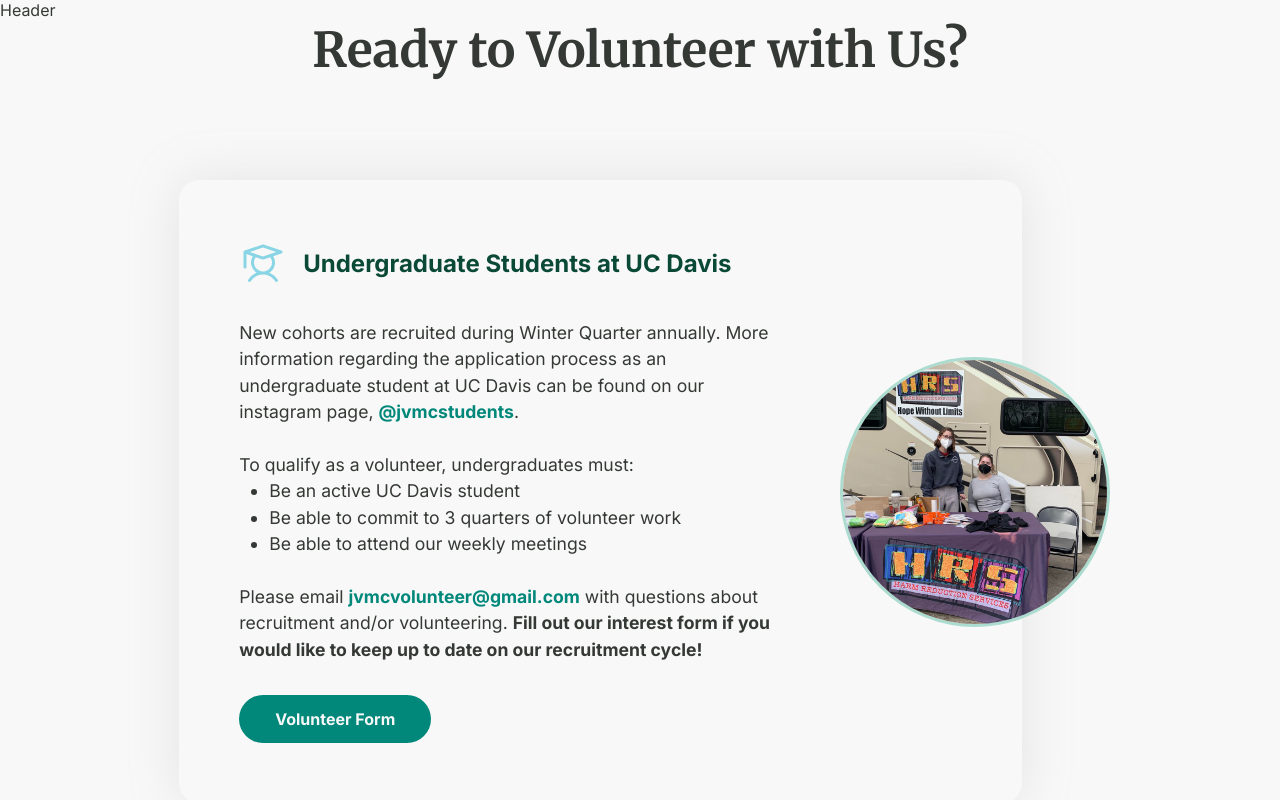
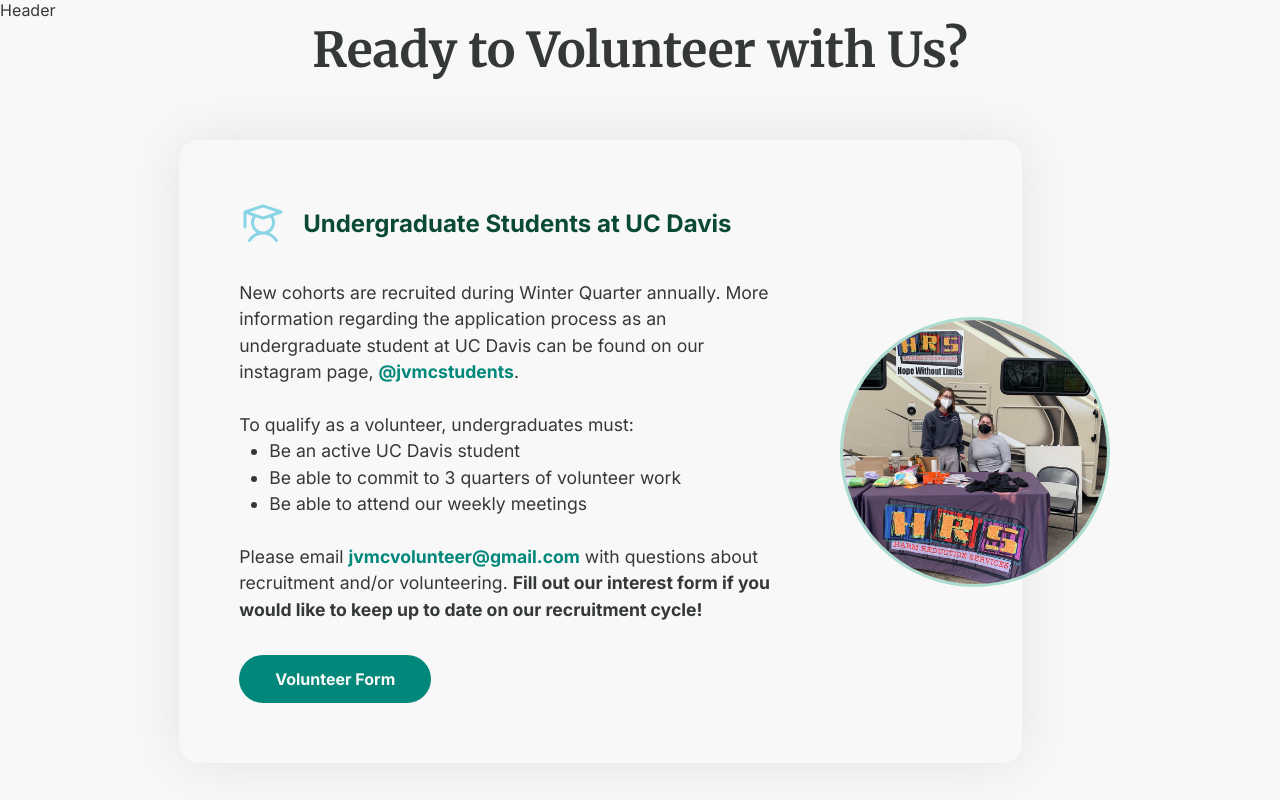
Before and after one commit to include-davis/jvmc, a Next.js app: page /volunteer in a window 1280 px wide. Shown: the top 800 px of the page. Built offline with nearby package versions, Linux system fonts and the light colour scheme.

Commit message:
fix gap between title and first card

```diff
--- a/app/(pages)/volunteer/page.jsx
+++ b/app/(pages)/volunteer/page.jsx
@@ -68,10 +68,10 @@ const cards = [
 
 export default function Volunteer() {
     return (
-      <main>
+      <main className={styles.middle}>
         {/* VolunteerCard components */}
+        <h2 className={styles.header}>Ready to Volunteer with Us?</h2>
         <div className={styles.volunteerCards}>
-          <h2 className={styles.header}>Ready to Volunteer with Us?</h2>
           {
             cards.map((cards, idx) => {
               return (
--- a/app/(pages)/volunteer/page.module.scss
+++ b/app/(pages)/volunteer/page.module.scss
@@ -3,10 +3,17 @@
 .volunteerCards {
     display: flex;
     flex-direction: column;
-    row-gap: var(--vertical-card-gap);
+    gap: var(--vertical-card-gap);
     align-items: center;
 }
 
 .header {
     color: var(--dark-grey);
+    text-align: center;
 }
+
+.middle {
+  display: flex;
+  flex-direction: column;
+  gap: 60px;
+}
```
Lines whose indentation alone changed are shown as unchanged.
